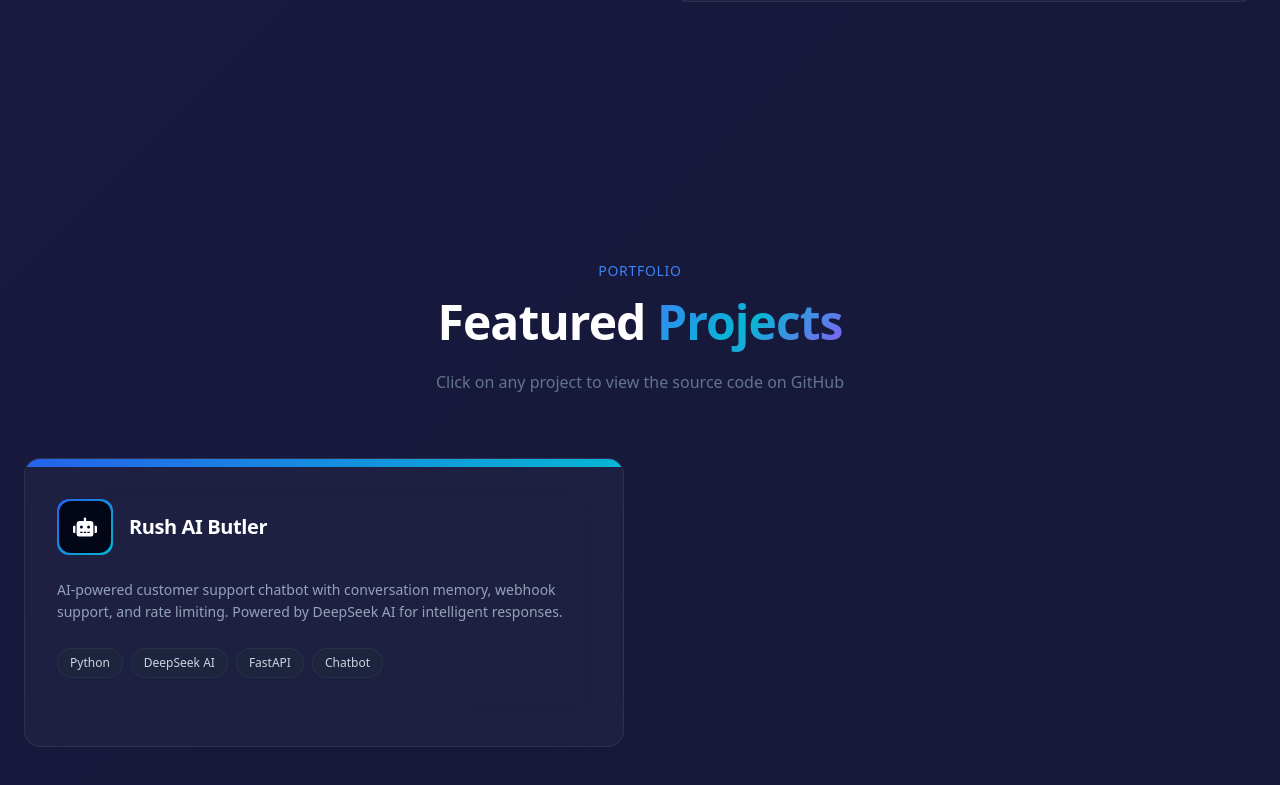
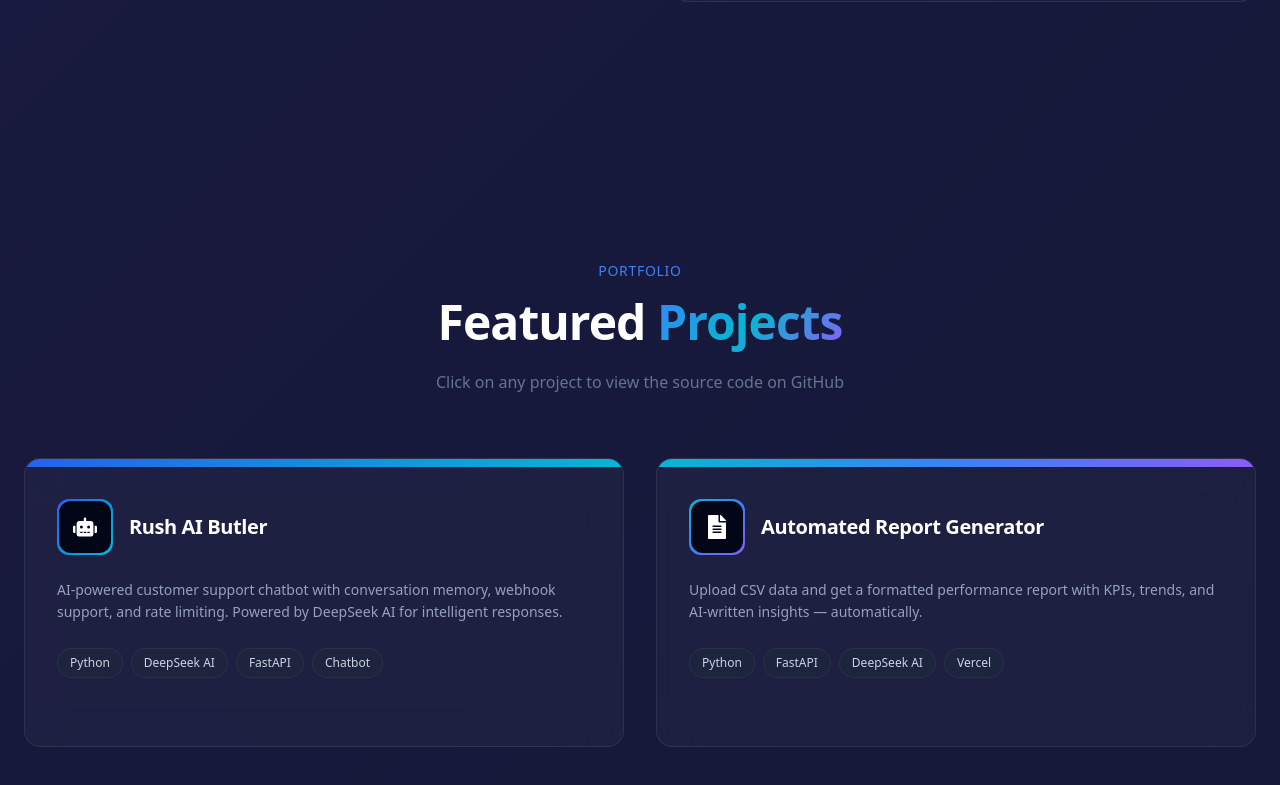
Before and after one commit to emmanalcazarjr-ops/portfolio, a Next.js app: page / in a window 1280 px wide. Shown: the part 1801-2586 px from the top of the page. Built offline with nearby package versions, Linux system fonts and the light colour scheme.

Commit message:
Add Automated Report Generator to featured projects; mark goal done; update stats

```diff
--- a/app/data/index.ts
+++ b/app/data/index.ts
@@ -1,6 +1,6 @@
 import {
   FaGithub, FaLinkedin, FaEnvelope, FaExternalLinkAlt,
-  FaRocket, FaCode,
+  FaRocket, FaCode, FaFileAlt,
   FaRobot, FaDatabase, FaJava, FaPython,
   FaCalendar, FaClock, FaTag
 } from 'react-icons/fa'
@@ -60,6 +60,16 @@ export const projects: Project[] = [
     gradient: 'from-blue-600 to-cyan-500',
     featured: true,
   },
+  {
+    title: 'Automated Report Generator',
+    description: 'Upload CSV data and get a formatted performance report with KPIs, trends, and AI-written insights — automatically.',
+    tech: ['Python', 'FastAPI', 'DeepSeek AI', 'Vercel'],
+    github: 'https://github.com/emmanalcazarjr-ops/automated-report-generator',
+    live: 'https://automated-report-generator.vercel.app',
+    icon: FaFileAlt,
+    gradient: 'from-cyan-500 via-blue-500 to-violet-500',
+    featured: true,
+  },
 ]
 
 export const skills: Skill[] = [
@@ -104,10 +114,10 @@ export const socialLinks: SocialLink[] = [
 ]
 
 export const stats = [
-  { label: 'Projects', value: 1, suffix: '' },
+  { label: 'Projects', value: 2, suffix: '' },
   { label: 'Technologies', value: 15, suffix: '+' },
   { label: 'Certifications', value: 7, suffix: '' },
-  { label: 'GitHub Repos', value: 11, suffix: '' },
+  { label: 'GitHub Repos', value: 12, suffix: '' },
 ]
 
 export type RoadmapStatus = 'planned' | 'in-progress' | 'done'
@@ -139,7 +149,7 @@ export const roadmap: RoadmapGroup[] = [
     title: 'Short-Term Goals',
     icon: '🎯',
     items: [
-      { title: 'Ship the Automated Report Generator with a live demo', status: 'planned' },
+      { title: 'Ship the Automated Report Generator with a live demo', status: 'done' },
       { title: 'Ship the Data Reconciliation & Exception Monitor', status: 'planned' },
       { title: 'Build an Internal AI Knowledge Assistant', status: 'planned' },
       { title: 'Build a KPI Dashboard (Power BI / Looker Studio) on top of the report pipeline', status: 'planned' },
```
